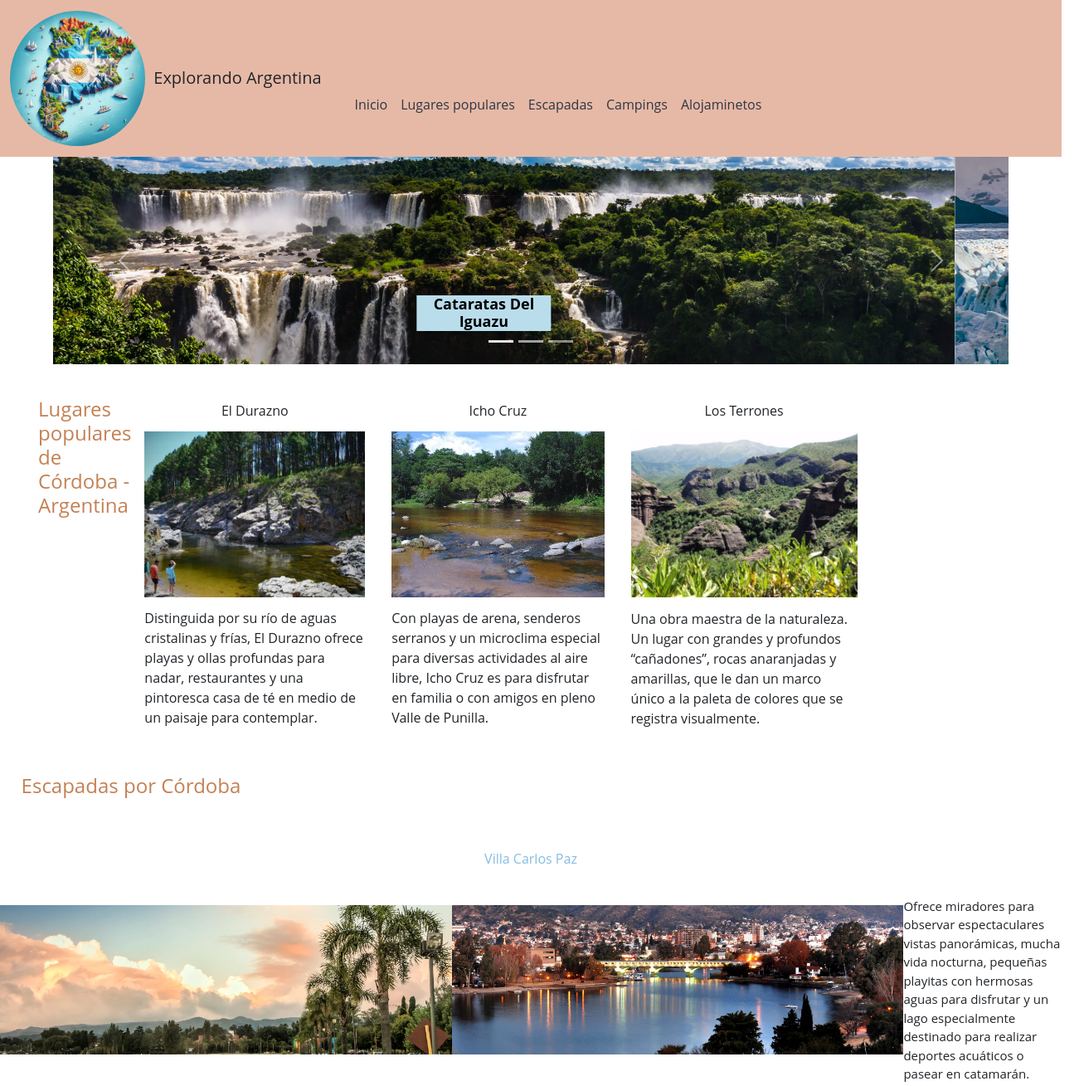
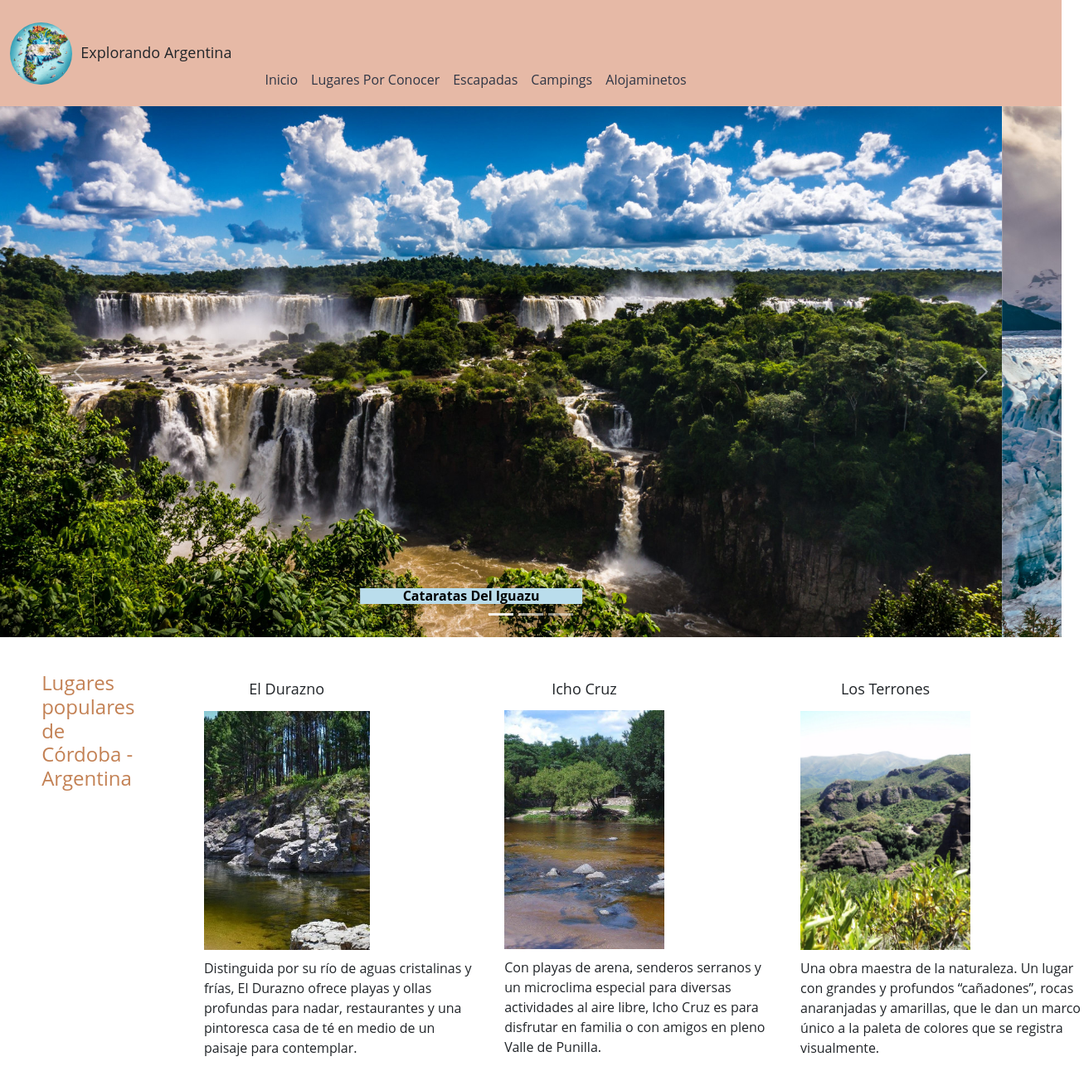
Before and after one commit to AntonioCuadradoV/Turismo-por-Cordoba, a website: page index.html in a window 1280 px wide. Shown: the top 1309 px of the page at 83% size, 1307 px wide, since content can reach past the window. Drawn offline with nearby package versions, Linux system fonts and the light colour scheme.

Commit message:
creacion de layouts sass

```diff
--- a/index.html
+++ b/index.html
@@ -32,7 +32,7 @@
                             <a class="nav-link" href="#">Inicio</a>
                         </li>
                         <li class="nav-item">
-                            <a class="nav-link" href="pages/lugares-populares.html">Lugares populares</a>
+                            <a class="nav-link" href="pages/lugares-por-conocer.html">Lugares Por Conocer</a>
                         </li>
                         <li class="nav-item">
                             <a class="nav-link" href="pages/escapadas.html">Escapadas</a>
--- a/scss/components/_carrousel.scss
+++ b/scss/components/_carrousel.scss
@@ -3,14 +3,12 @@
 
         img {
             object-fit: cover;
-            height: 250px;
         }
 
         h5 {
             font-size: large;
             text-align: center;
             font-weight: bolder;
-            width: 20%;
         }
     }
 }
--- a/scss/components/_navbar.scss
+++ b/scss/components/_navbar.scss
@@ -9,12 +9,10 @@
         padding: 1% 0;
 
         img {
-            width: 13%;
             border-radius: 50%;
         }
 
         h1 {
-            font-size: 20px;
             margin-bottom: 0;
         }
 
@@ -30,7 +28,6 @@
             li {
                 a {
                     color: #2F3645;
-                    font-size: 16px;
                     text-decoration: none;
                 }
             }
--- a/scss/layout/_index.scss
+++ b/scss/layout/_index.scss
@@ -52,17 +52,16 @@
             text-align: center;
             margin-top: 5%;
             font-size: medium;
-            color: rgb(133, 189, 226);
+            color: rgb(0, 149, 255);
+            font-weight: 500;
         }
 
         .item-escapadas {
             text-align: center;
 
             img {
-                width: 100%;
-                height: 200px;
                 object-fit: cover;
-                padding-top: 20px;
+                padding-top: 15px;
             }
 
             p {
--- /dev/null
+++ b/scss/layout/_mediaqueris-320.scss
@@ -0,0 +1,97 @@
+@media screen and (min-width: 320px) {
+
+    //navbar
+    .navbar {
+
+        img {
+            width: 13%;
+        }
+
+        h1 {
+            font-size: 20px;
+        }
+
+        .navbar-collapse {
+            ul {
+                display: flex;
+                justify-content: center;
+                align-items: center;
+
+                li {
+                    a {
+                        font-size: 16px;
+                    }
+                }
+            }
+        }
+    }
+
+    //index
+
+    //carrousel
+
+    .container-carrusel {
+        .carousel-inner {
+
+            img {
+                height: 25vh;
+            }
+        }
+    }
+
+    //lugares populares
+
+    .container__lugares--populares {
+        h2 {
+            font-size: x-large;
+        }
+
+        .container-de-lugares {
+            .item-lugar {
+                h3 {
+                    margin-top: 5%;
+                    font-size: medium;
+                }
+                img {
+                    height: 25vh;
+                }
+
+                p {
+                    padding: 3% 0;
+                    font-size: medium;
+                }
+            }
+        }
+    }
+
+    //escapadas
+
+    .container__escapadas {
+        h2 {
+            font-size: x-large;
+        }
+
+        .container__item--escapadas {
+
+            h3 {
+                margin-top: 5%;
+                font-size: medium;
+            }
+
+            .item-escapadas {
+                img {
+                    width: 100%;
+                    height: 25vh;
+                }
+
+                p {
+                    font-size: medium;
+                }
+            }
+        }
+    }
+
+    //lugares por conocer
+
+
+}
--- /dev/null
+++ b/scss/layout/_mediaqueris-768.scss
@@ -0,0 +1,119 @@
+@media screen and (min-width: 768px) {
+
+    /* Menu nav */
+    .container_header {
+
+        .navbar {
+
+            img {
+                width: 7%;
+            }
+
+            h1 {
+                font-size: 25px;
+            }
+
+            .navbar-toggler {
+                padding: 2vh;
+            }
+
+            .navbar-nav {
+                display: flex;
+                justify-content: space-evenly;
+                align-items: center;
+                flex-direction: row;
+            }
+        }
+    }
+
+    /* Carrousel */
+    .container-carrusel {
+        .carousel-inner {
+
+            img {
+                height: 45vh;
+            }
+
+            h5 {
+                color: #000000;
+                font-size: medium;
+                background-color: #baddec;
+                width: 30%;
+                margin: 0 35%;
+            }
+        }
+    }
+
+
+    /* Lugares populares */
+
+    .container__lugares--populares {
+
+        .container-de-lugares {
+            .item-lugar {
+                h3 {
+                    margin-top: 3%;
+                }
+
+                img {
+                    width: 70%;
+                    height: 40vh;
+                }
+
+                p {
+                    margin: 0 15%;
+                }
+            }
+        }
+    }
+
+    /* escapadas */
+    .container__escapadas {
+        .container__item--escapadas {
+            .item-escapadas {
+                img {
+                    width: 70%;
+                    height: 40vh;
+                }
+
+                p {
+                    width: 70%;
+                    margin: 0 auto;
+                }
+            }
+        }
+    }
+
+    /* Lugares por conocer */
+
+    .titulo__lugares--porconcer {
+        width: 70%;
+    }
+
+    .container__lugares--cba {
+        .container__lugares {
+            h3 {
+                font-size: large;
+            }
+
+            img {
+                width: 69%;
+                height: 40vh;
+            }
+
+            .container__fotos {
+                margin-top: 20px;
+
+                img {
+                    width: 35%;
+                    height: 18vh;
+                }
+            }
+
+            p {
+                width: 69%;
+                margin: 0 auto;
+            }
+        }
+    }
+}
--- /dev/null
+++ b/scss/layout/_mediaqueris-800.scss
@@ -0,0 +1,99 @@
+@media screen and (min-width: 800px) and (orientation: landscape) {
+
+    //navbar
+    .container_header {
+
+        .navbar {
+            img {
+                width: 6%;
+            }
+
+            h1 {
+                font-size: large;
+            }
+
+            .navbar-toggler {
+                padding: 1vh;
+            }
+        }
+    }
+
+    /* carrusel */
+
+    .container-carrusel {
+        .carousel-inner {
+            img {
+                height: 80vh;
+            }
+        }
+    }
+
+    /* lugares populares */
+
+    .container__lugares--populares {
+        .container-de-lugares {
+
+            .item-lugar {
+                h3 {
+                    font-size: large;
+                }
+
+                img {
+                    width: 60%;
+                    height: 18em;
+                }
+
+                p {
+                    margin: 0 20%;
+                }
+            }
+        }
+    }
+
+    //escapadas
+    .container__escapadas {
+        .container__item--escapadas {
+            h3 {
+                font-size: large;
+            }
+            .item-escapadas {
+
+                img {
+                    width: 60%;
+                    height: 18em;
+                }
+
+                p {
+                    width: 60%;
+                    font-size: medium;
+                }
+            }
+        }
+    }
+
+    /* lugare por conocer */
+
+    .titulo__lugares--porconcer {
+        width: 70%;
+    }
+
+    .container__lugares--cba {
+        width: 70%;
+    }
+
+    .container__lugares img {
+        width: 80%;
+        height: 15em;
+    }
+
+    .container__lugares p {
+        width: 80%;
+        margin: 0 auto;
+    }
+
+    .container__fotos img {
+        width: 40%;
+        height: 8em;
+    }
+
+}
--- a/scss/style.scss
+++ b/scss/style.scss
@@ -6,194 +6,16 @@
 @import 'components/carrousel';
 @import 'components/footer';
 
-
 //layout
 @import 'layout/index';
-@import 'layout/lugares-populares';
+@import 'layout/lugares-por-conocer';
+@import 'layout/mediaqueris-320';
+@import 'layout/mediaqueris-768';
+@import 'layout/mediaqueris-800';
 
 
-/* Nueva resolucion de 768px */
-
-@media screen and (min-width: 768px) {
-
-    /* Menu nav */
-    .container_header img {
-        width: 7%;
-    }
-
-    .navbar-toggler {
-        padding: 5px;
-    }
-
-    .navbar h1 {
-        font-size: 25px;
-    }
-
-    .navbar-nav {
-        display: flex;
-        justify-content: space-evenly;
-        align-items: center;
-        flex-direction: row;
-    }
-
-    /* Carrusel */
-    .carousel-inner img {
-        height: 45vh;
-    }
-
-    .carousel-inner h5 {
-        color: #000000;
-        font-size: medium;
-        background-color: #baddec;
-        margin: 0 35%;
-    }
-
-    /* Lugares populares */
-
-    .item-lugar img {
-        width: 70%;
-        height: 30vh;
-    }
-
-    .item-lugar p {
-        width: 70%;
-        margin: 0 auto;
-    }
-
-    /* escapadas */
-
-    .item-escapadas img {
-        width: 70%;
-        height: 40vh;
-    }
-
-    .item-escapadas p {
-        width: 70%;
-        margin: 0 auto;
-    }
-
-    /* Lugares por conocer */
-
-    .titulo__lugares--porconcer {
-        width: 70%;
-    }
-
-    .container__lugares img {
-        width: 69%;
-        height: 40vh;
-    }
-
-    .container__fotos {
-        margin-top: 20px;
-    }
-
-    .container__fotos img {
-        width: 35%;
-        height: 18vh;
-    }
-
-    .container__lugares p {
-        width: 60%;
-        margin: 0 auto;
-    }
-}
 
 
-@media screen and (min-width: 800px) and (orientation: landscape) {
-
-    /* menu */
-
-    .navbar h1 {
-        font-size: 2em;
-        margin-bottom: 0;
-    }
-
-    .navbar-toggler {
-        padding: 1vh;
-    }
-
-    /* carrusel */
-    .container-carrusel {
-        width: 90%;
-        margin: 0 auto;
-    }
-
-    .container-carrusel img {
-        height: 20em;
-    }
-
-    /* lugares populares */
-
-    .container__lugares--populares {
-        width: 90%;
-    }
-
-    .container-de-lugares {
-        width: 80%;
-        margin: 0 auto;
-    }
-
-    .item-lugar h3 {
-        font-size: large;
-        padding-top: 2%;
-    }
-
-    .item-lugar img {
-        width: 80%;
-        height: 15em;
-    }
-
-    .item-lugar p {
-        width: 80%;
-        margin: 0 auto;
-    }
-
-    /* Escapadas */
-    .container__escapadas {
-        width: 90%;
-    }
-
-    .container__item--escapadas h3 {
-        font-size: large;
-    }
-
-    .item-escapadas img {
-        width: 60%;
-        height: 15em;
-    }
-
-    .item-escapadas p {
-        width: 60%;
-        margin: 0 auto;
-        font-size: medium;
-    }
-
-    /* lugare por conocer */
-
-    .titulo__lugares--porconcer {
-        width: 70%;
-    }
-
-    .container__lugares--cba {
-        width: 70%;
-    }
-
-    .container__lugares img {
-        width: 80%;
-        height: 15em;
-    }
-
-    .container__lugares p {
-        width: 80%;
-        margin: 0 auto;
-    }
-
-    .container__fotos img {
-        width: 40%;
-        height: 8em;
-    }
-
-}
 
 
 /* Nueva resolucion de 1024 */
```
Also changed, not shown: css/style.css, pages/lugares-por-conocer.html (renamed from pages/lugares-populares.html), scss/layout/_lugares-por-conocer.scss (renamed from scss/layout/_lugares-populares.scss), 1 other file.
